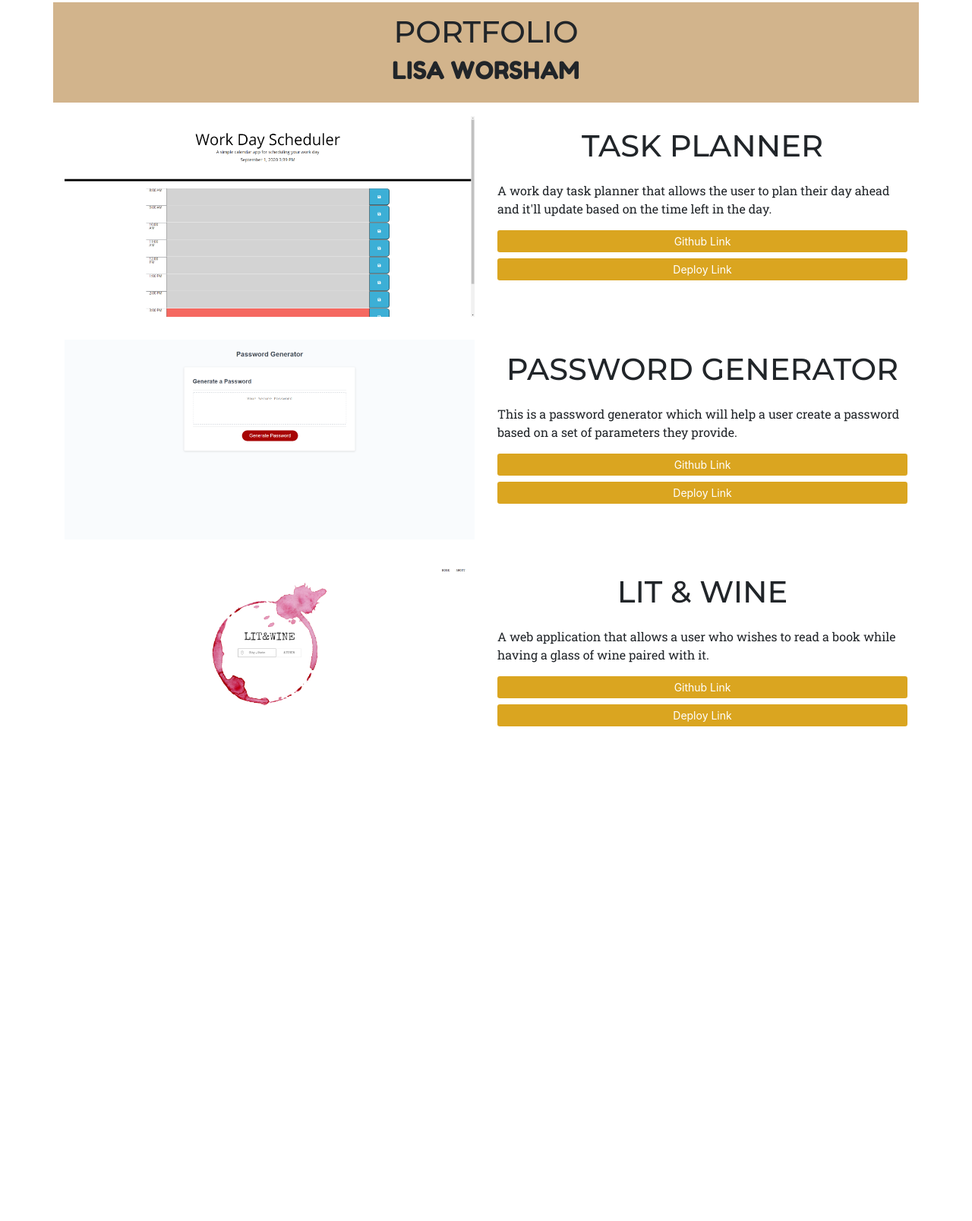
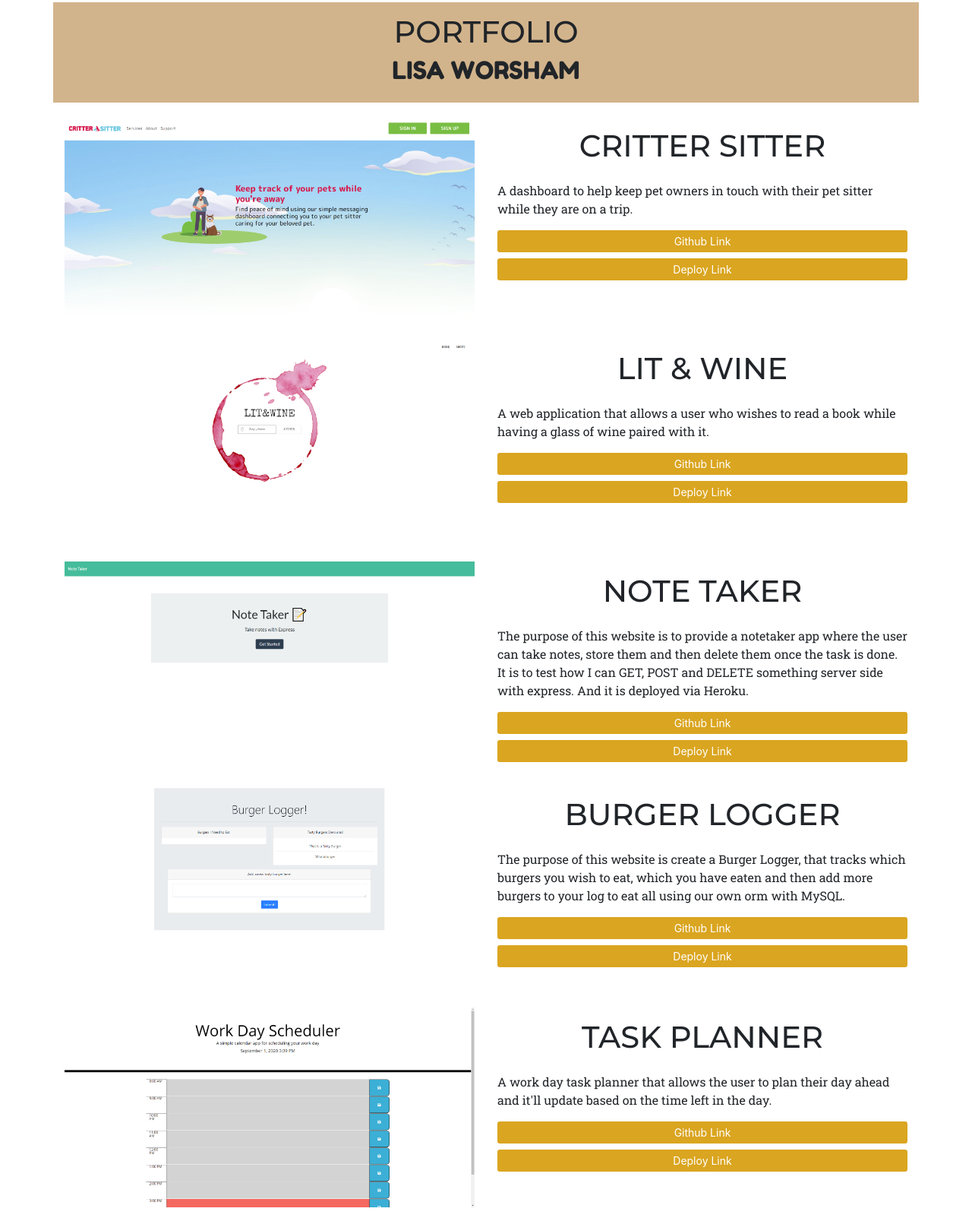
Before and after one commit to lisaworsham/Portfolio, a plain HTML site: page portfolio.html in a window 1280 px wide. Shown: the part 168-1775 px from the top of the page at 76% size. Before the commit the page ends 1186 px from the top, so only its background shows below. Drawn offline with nearby package versions, Linux system fonts and the light colour scheme.

Commit message:
updated portfolio with new project and assignments

```diff
--- a/portfolio.html
+++ b/portfolio.html
@@ -41,6 +41,62 @@
         </div>
 
         <div class="row">
+          <div class="col-lg-6"><a href="https://crittersitterapp.herokuapp.com/" target="_blank">
+
+            <img src="assets/images/crittersitter.PNG">
+          </div></a>
+          <div class="col-lg-6">
+            <h1>CRITTER SITTER</h1>
+            <p>A dashboard to help keep pet owners in touch with their pet sitter while they are on a trip.</p>
+            <button type="button" class="btn btn-primary btn-sm btn-block" id="btn-yellow"><a href="https://github.com/lisaworsham/CritterSitter" target="_blank">Github Link</a></button>
+            <button type="button" class="btn btn-primary btn-sm btn-block" id="btn-yellow"><a href="https://crittersitterapp.herokuapp.com/" target="_blank">Deploy Link</a></button>
+          </div>
+        </div>
+
+
+        <div class="row">
+          <div class="col-lg-6"><a href="https://lisaworsham.github.io/Lit-Wine/" target="_blank">
+
+            <img src="assets/images/litandwine.png">
+          </div></a>
+          <div class="col-lg-6">
+            <h1>LIT & WINE</h1>
+            <p>A web application that allows a user who wishes to read a book while having a glass of wine paired with it.</p>
+            <button type="button" class="btn btn-primary btn-sm btn-block" id="btn-yellow"><a href="https://github.com/lisaworsham/Lit-Wine.git" target="_blank">Github Link</a></button>
+            <button type="button" class="btn btn-primary btn-sm btn-block" id="btn-yellow"><a href="https://lisaworsham.github.io/Lit-Wine/" target="_blank">Deploy Link</a></button>
+          </div>
+        </div>
+
+
+        <div class="row">
+          <div class="col-lg-6"><a href="https://nameless-sands-33784.herokuapp.com/" target="_blank">
+
+            <img src="assets/images/notetaker.PNG">
+          </div></a>
+          <div class="col-lg-6">
+            <h1>NOTE TAKER</h1>
+            <p>The purpose of this website is to provide a notetaker app where the user can take notes, store them and then delete them once the task is done. It is to test how I can GET, POST and DELETE something server side with express. And it is deployed via Heroku.</p>
+            <button type="button" class="btn btn-primary btn-sm btn-block" id="btn-yellow"><a href="https://github.com/lisaworsham/noteTaker" target="_blank">Github Link</a></button>
+            <button type="button" class="btn btn-primary btn-sm btn-block" id="btn-yellow"><a href="https://nameless-sands-33784.herokuapp.com/" target="_blank">Deploy Link</a></button>
+          </div>
+        </div>
+
+
+        <div class="row">
+          <div class="col-lg-6"><a href="https://whispering-bayou-51653.herokuapp.com/" target="_blank">
+
+            <img src="assets/images/burgerlogger.PNG">
+          </div></a>
+          <div class="col-lg-6">
+            <h1>BURGER LOGGER</h1>
+            <p>The purpose of this website is create a Burger Logger, that tracks which burgers you wish to eat, which you have eaten and then add more burgers to your log to eat all using our own orm with MySQL.</p>
+            <button type="button" class="btn btn-primary btn-sm btn-block" id="btn-yellow"><a href="https://github.com/lisaworsham/burgerLogger" target="_blank">Github Link</a></button>
+            <button type="button" class="btn btn-primary btn-sm btn-block" id="btn-yellow"><a href="https://whispering-bayou-51653.herokuapp.com/" target="_blank">Deploy Link</a></button>
+          </div>
+        </div>
+
+
+        <div class="row">
           <div class="col-lg-6"><a href="https://lisaworsham.github.io/Task-Planner/" target="_blank">
             <img src="assets/images/taskplanner.png">
           </div></a>
@@ -51,6 +107,7 @@
             <button type="button" class="btn btn-primary btn-sm btn-block" id="btn-yellow"><a href="https://lisaworsham.github.io/Task-Planner/" target="_blank">Deploy Link</a></button>
           </div>
         </div>
+
 
         <div class="row">
           <div class="col-lg-6"><a href="https://lisaworsham.github.io/Password-Generator/" target="_blank">
@@ -64,20 +121,8 @@
             <button type="button" class="btn btn-primary btn-sm btn-block" id="btn-yellow"><a href="https://lisaworsham.github.io/Password-Generator/" target="_blank">Deploy Link</a></button>
           </div>
         </div>
-
-        <div class="row">
-          <div class="col-lg-6"><a href="https://lisaworsham.github.io/Lit-Wine/" target="_blank">
-
-            <img src="assets/images/litandwine.png">
-          </div></a>
-          <div class="col-lg-6">
-            <h1>LIT & WINE</h1>
-            <p>A web application that allows a user who wishes to read a book while having a glass of wine paired with it.</p>
-            <button type="button" class="btn btn-primary btn-sm btn-block" id="btn-yellow"><a href="https://github.com/lisaworsham/Lit-Wine.git" target="_blank">Github Link</a></button>
-            <button type="button" class="btn btn-primary btn-sm btn-block" id="btn-yellow"><a href="https://lisaworsham.github.io/Lit-Wine/" target="_blank">Deploy Link</a></button>
-          </div>
-        </div>
       </div>
+    </div>
 
 
 
```
Also changed, not shown: assets/images/Capture.PNG, assets/images/burgerlogger.PNG (added), assets/images/crittersitter.PNG (added), assets/images/notetaker.PNG (added), assets/images/readmeWalk.PNG (added), assets/images/youtube-employeesummary.PNG (added), assets/images/youtube-employeetracker.PNG (added).
